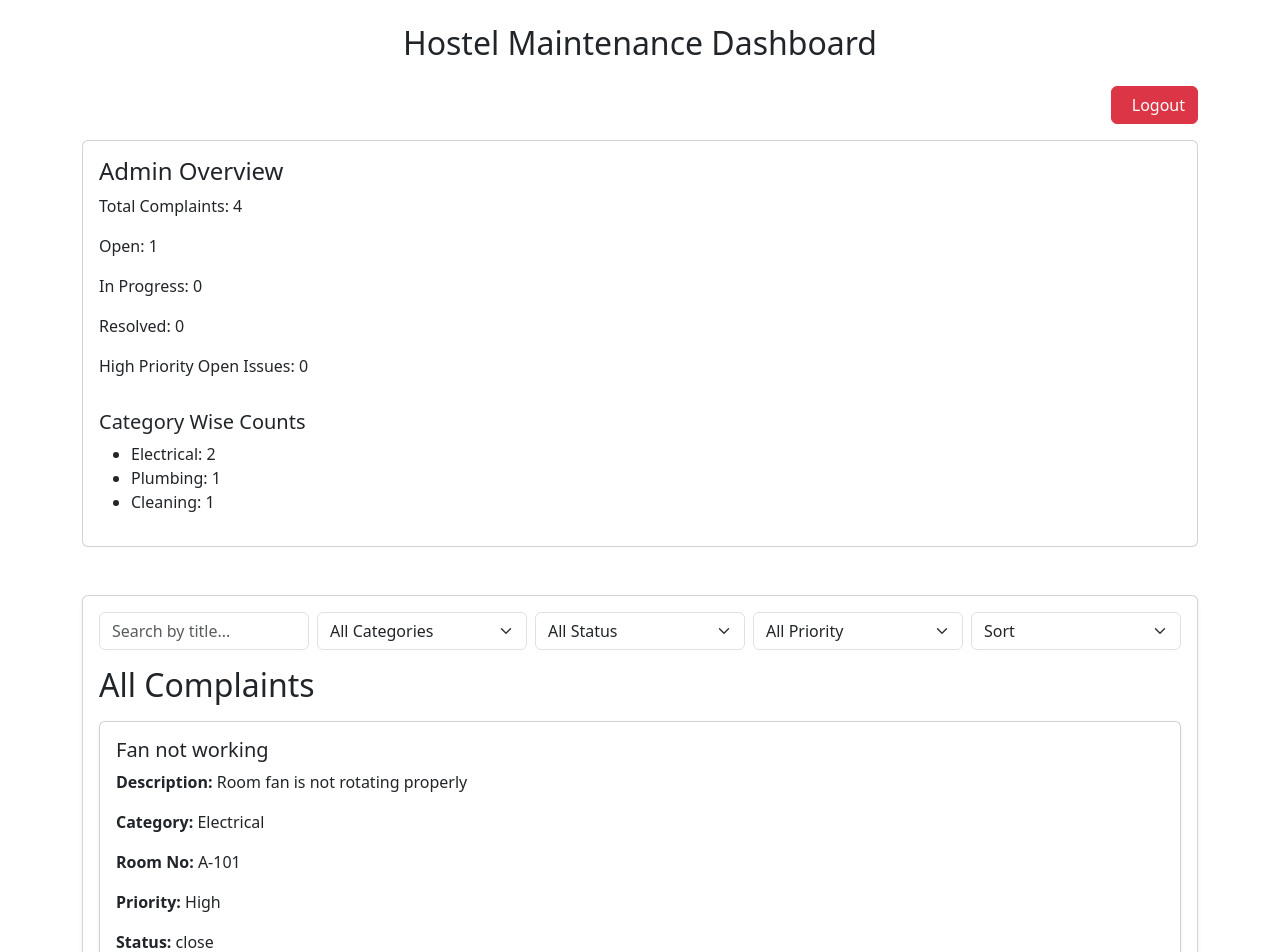
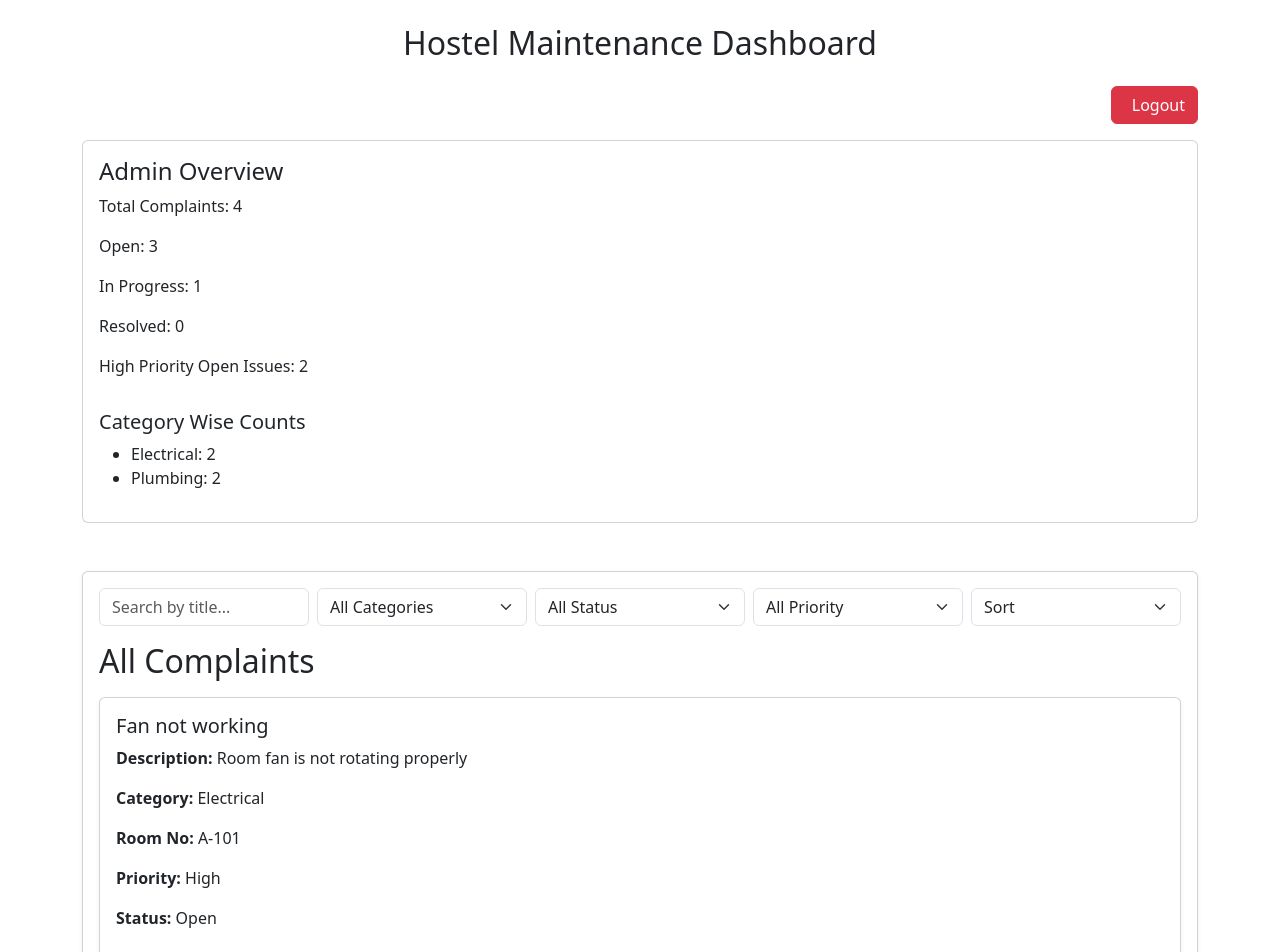
Before and after one commit to AnirbanRout/Capgemini-React-Project, a React (Vite) app: page / in a window 1280 px wide. Shown: the top 952 px of the page. Built offline with nearby package versions, Linux system fonts and the light colour scheme; data requests are answered from the project's data file; sample sign-in values are in the browser's storage.

Commit message:
few modifications done

```diff
--- a/src/day3/components/SummaryCards.jsx
+++ b/src/day3/components/SummaryCards.jsx
@@ -5,13 +5,13 @@ const SummaryCards = ({ requests }) => {
     return {
       total: requests.length,
 
-      open: requests.filter((req) => req.status === "open").length,
+      open: requests.filter((req) => req.status === "Open").length,
 
-      inProgress: requests.filter((req) => req.status === "in_progress").length,
+      inProgress: requests.filter((req) => req.status === "In Progress").length,
 
-      resolved: requests.filter((req) => req.status === "resolved").length,
+      resolved: requests.filter((req) => req.status === "Resolved").length,
 
-      highPriority: requests.filter((req) => req.priority === "high").length,
+      highPriority: requests.filter((req) => req.priority === "High").length,
     };
   }, [requests]);
 
--- a/src/day3/pages/AdminOverview.jsx
+++ b/src/day3/pages/AdminOverview.jsx
@@ -3,23 +3,23 @@ import { useMemo } from "react";
 const AdminOverview = ({ requests }) => {
   const totalComplaints = useMemo(() => requests.length, [requests]);
 
-  const openCount = useMemo(() => requests.filter((req)=>{
-    return req.status === "open";
+  const openCount = useMemo(() => requests.filter((req) => {
+    return req.status === "Open";
   }).length, [requests]
   );
 
-  const inProgressCount = useMemo(()=> requests.filter((req)=>{
-    return req.status === "in_progress";
+  const inProgressCount = useMemo(() => requests.filter((req) => {
+    return req.status === "In Progress";
   }).length, [requests]
   );
 
-  const resolvedCount = useMemo(() => requests.filter((req)=>{
-    return req.status === "resolved";
+  const resolvedCount = useMemo(() => requests.filter((req) => {
+    return req.status === "Resolved";
   }).length, [requests]
   );
 
-  const highPriorityOpenIssues = useMemo(()=> requests.filter((req)=>{
-    return req.status === "open" && req.priority === "high";
+  const highPriorityOpenIssues = useMemo(() => requests.filter((req) => {
+    return req.status === "Open" && req.priority === "High";
   }).length, [requests]
   );
 
--- a/src/json/db.json
+++ b/src/json/db.json
@@ -35,7 +35,7 @@
       "studentId": 1,
       "studentName": "Aarav",
       "priority": "High",
-      "status": "close",
+      "status": "Open",
       "createdAt": "2026-06-11"
     },
     {
@@ -61,16 +61,16 @@
       "id": "HhSAq43jYrM"
     },
     {
-      "title": "df",
-      "description": "fsa",
-      "category": "Cleaning",
+      "title": "water leakage ",
+      "description": "water leakage problem in kitchen",
+      "category": "Plumbing",
       "roomNo": "A-101",
       "priority": "Medium",
       "studentId": "1",
       "studentName": "Aarav",
-      "status": "open",
-      "createdAt": "2026-06-14T12:03:00.526Z",
-      "id": "ikUTCm0tVHI"
+      "status": "Open",
+      "createdAt": "2026-06-14T14:54:31.019Z",
+      "id": "xUzMwEFpyqs"
     }
   ],
   "categories": [
@@ -94,5 +94,6 @@
       "id": "5",
       "name": "Internet"
     }
-  ]
+  ],
+  "$schema": "./node_modules/json-server/schema.json"
 }
```
Also changed, not shown: src/day1/components/SummaryCards.jsx (+4 -4 lines).
